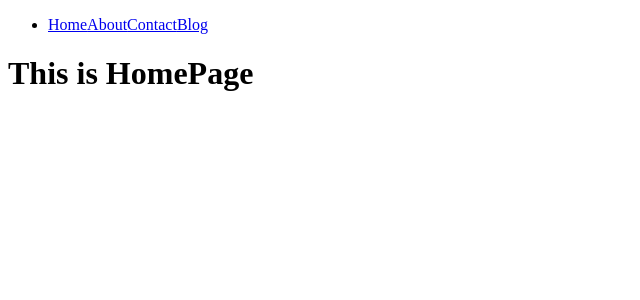
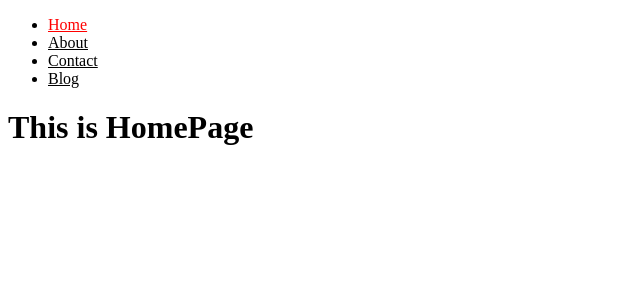
Before and after one commit to mdibrahim20/ReactFundamentals, a React (Vite) app: page / in a window 1280 px wide. Shown: the top 300 px of the page, without its empty margins (0-640 px from the left). Built offline with nearby package versions, Linux system fonts and the light colour scheme.

Commit message:
react-router-dom with navLink version

```diff
--- a/src/App.jsx
+++ b/src/App.jsx
@@ -4,7 +4,7 @@ import AboutPage from './pages/AboutPage'
 import ContactPage from './pages/ContactPage'
 import BlogPage from './pages/BlogPage'
 import NotFound from './pages/NotFound'
-
+import '../src/assets/css/style.css'
 
 function App() {
 
--- /dev/null
+++ b/src/assets/css/style.css
@@ -0,0 +1,6 @@
+.isActive{
+    color: red;
+}
+.isInactive{
+    color:black
+}
--- a/src/components/Menu.jsx
+++ b/src/components/Menu.jsx
@@ -1,16 +1,30 @@
 import React from "react";
-import { Link } from "react-router-dom";
-
+import { Link, NavLink } from "react-router-dom";
+import '../assets/css/style.css';
 const Menu = () => {
   return (
     <div>
       <ul>
-        <li>
+        {/* <li>
           <Link to="/">Home</Link>
           <Link to="/about">About</Link>
           <Link to="/contact">Contact</Link>
           <Link to="/blog">Blog</Link>
-        </li>
+        </li> */}
+
+<li>
+  <NavLink to='/' className={({ isActive }) => isActive ? 'isActive' : 'isInactive'}>Home</NavLink>
+</li>
+<li>
+  <NavLink to='/about' className={({ isActive }) => isActive ? 'isActive' : 'isInactive'}>About</NavLink>
+</li>
+<li>
+  <NavLink to='/contact' className={({ isActive }) => isActive ? 'isActive' : 'isInactive'}>Contact</NavLink>
+</li>
+<li>
+  <NavLink to='/blog' className={({ isActive }) => isActive ? 'isActive' : 'isInactive'}>Blog</NavLink>
+</li>
+
       </ul>
     </div>
   );
```
